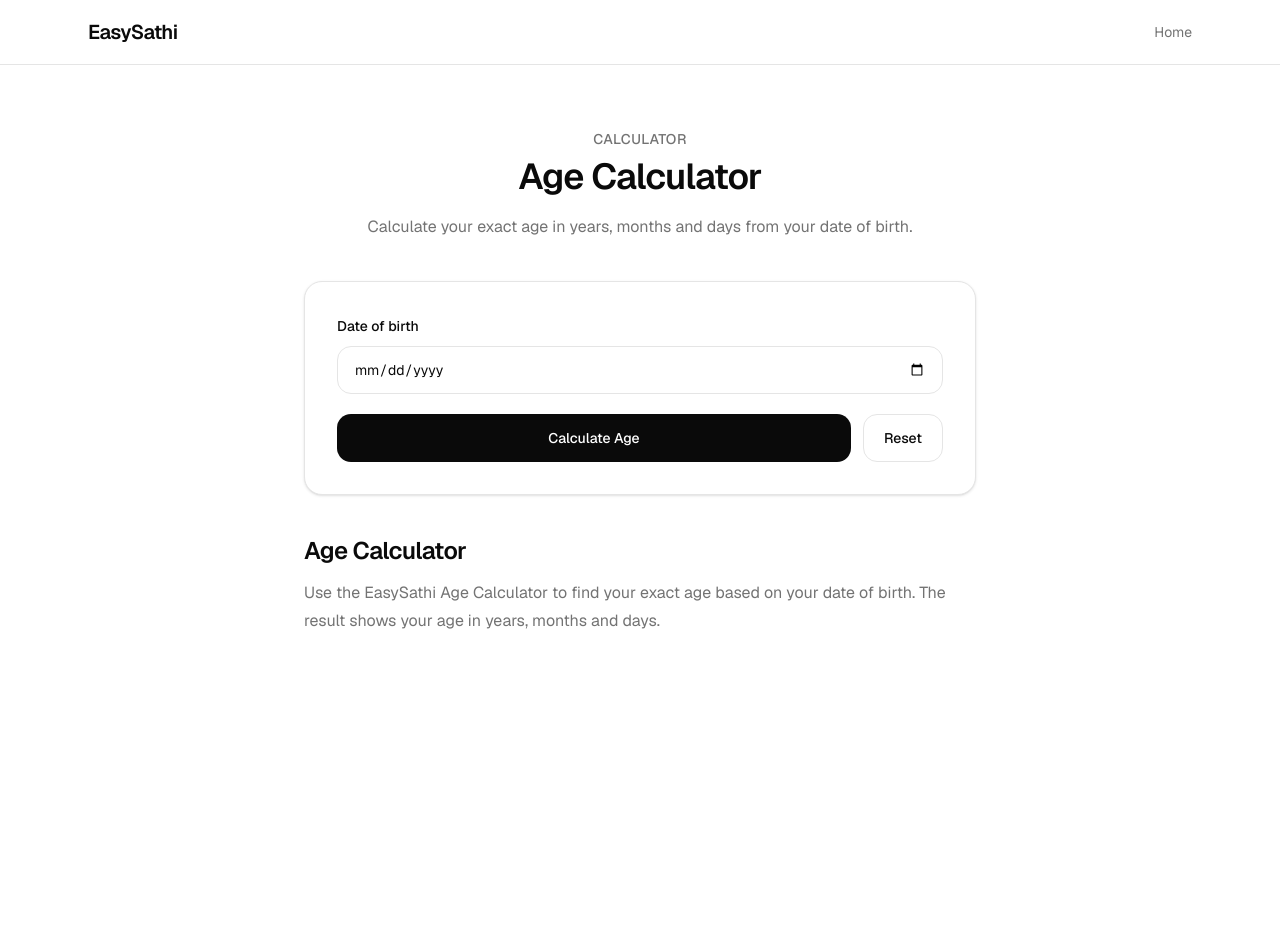
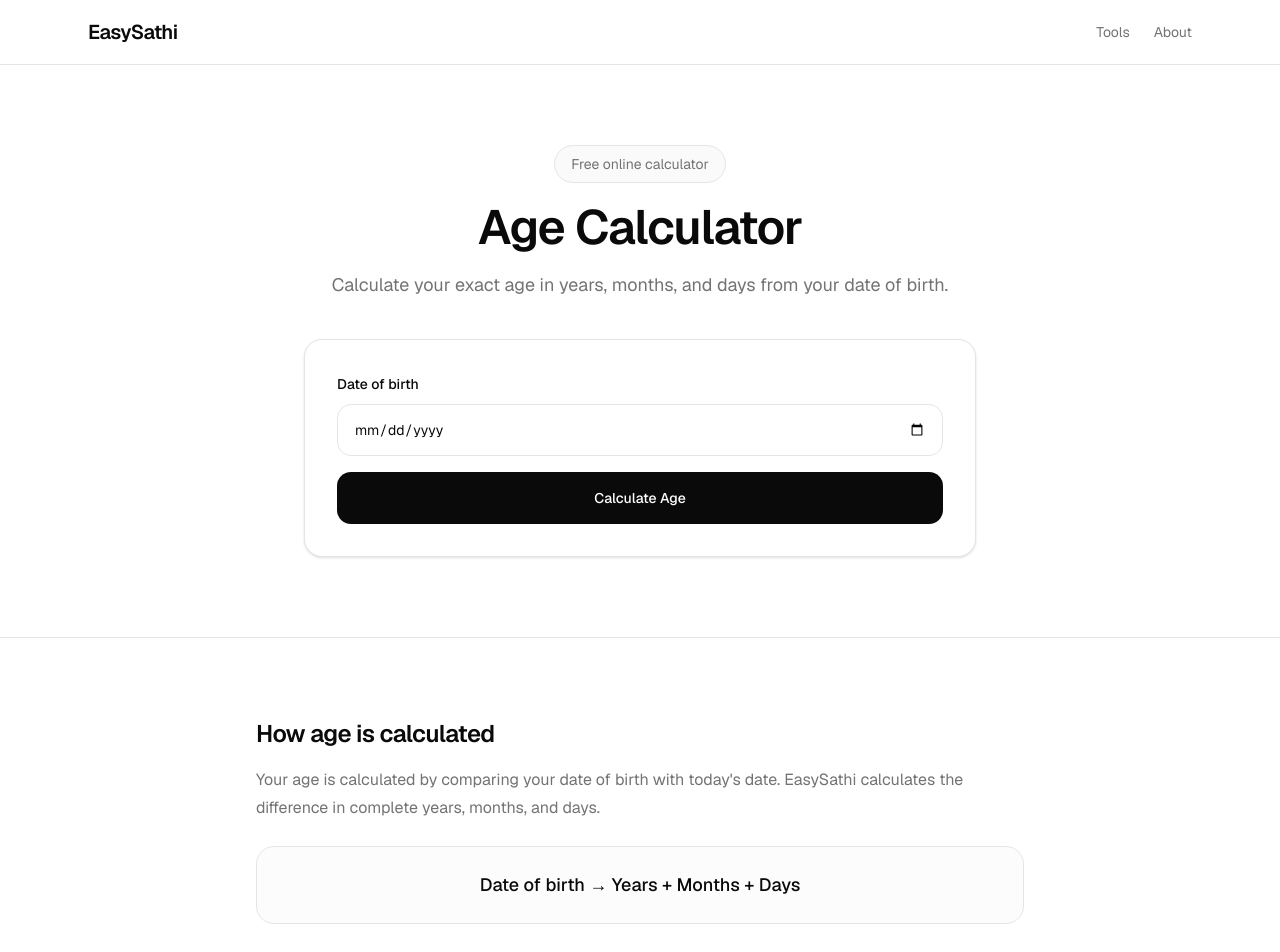
Before and after one commit to zaki9254/easysathi-v2, a Next.js app: page /calculators/age in a window 1280 px wide. Shown: the top 952 px of the page. Before the commit the page ends 800 px from the top, so only its background shows below. Built offline with nearby package versions, Linux system fonts and the light colour scheme.

Commit message:
single pages

```diff
--- a/src/app/calculators/age/page.tsx
+++ b/src/app/calculators/age/page.tsx
@@ -1,15 +1,22 @@
 "use client";
 
 import { useState } from "react";
+import { AnswerCard } from "@/components/answers/AnswerCard";
 import { calculateAge } from "@/lib/calculators/age";
+
+interface Answer {
+  title: string;
+  answer: string;
+  description?: string;
+  details?: {
+    label: string;
+    value: string;
+  }[];
+}
 
 export default function AgeCalculatorPage() {
   const [dateOfBirth, setDateOfBirth] = useState("");
-  const [result, setResult] = useState<{
-    years: number;
-    months: number;
-    days: number;
-  } | null>(null);
+  const [answer, setAnswer] = useState<Answer | null>(null);
 
   const handleCalculate = () => {
     if (!dateOfBirth) {
@@ -22,54 +29,97 @@ export default function AgeCalculatorPage() {
       return;
     }
 
-    const age = calculateAge(birthDate);
+    const result = calculateAge(birthDate);
 
-    setResult(age);
+    setAnswer({
+      title: "Age Calculation",
+
+      answer: `${result.years} years`,
+
+      description: `You are ${result.years} years, ${result.months} months and ${result.days} days old.`,
+
+      details: [
+        {
+          label: "Date of birth",
+          value: new Date(`${dateOfBirth}T00:00:00`).toLocaleDateString(
+            "en-IN",
+            {
+              day: "2-digit",
+              month: "short",
+              year: "numeric",
+            },
+          ),
+        },
+        {
+          label: "Years",
+          value: `${result.years}`,
+        },
+        {
+          label: "Months",
+          value: `${result.months}`,
+        },
+        {
+          label: "Days",
+          value: `${result.days}`,
+        },
+      ],
+    });
   };
 
-  const handleReset = () => {
+  const clearAnswer = () => {
+    setAnswer(null);
     setDateOfBirth("");
-    setResult(null);
   };
 
   return (
     <main className="min-h-screen bg-background text-foreground">
       {/* Header */}
+
       <header className="border-b">
         <div className="mx-auto flex h-16 max-w-6xl items-center justify-between px-6">
           <a href="/" className="text-xl font-semibold tracking-[-0.03em]">
             EasySathi
           </a>
 
+          <nav className="hidden items-center gap-6 text-sm text-muted-foreground md:flex">
             <a
-            href="/"
-            className="text-sm text-muted-foreground transition-colors hover:text-foreground"
+              href="/#tools"
+              className="transition-colors hover:text-foreground"
             >
-            Home
+              Tools
             </a>
+
+            <a
+              href="/#about"
+              className="transition-colors hover:text-foreground"
+            >
+              About
+            </a>
+          </nav>
         </div>
       </header>
 
       {/* Calculator */}
-      <section className="px-6 py-16">
-        <div className="mx-auto max-w-2xl">
-          <div className="text-center">
-            <p className="text-sm font-medium tracking-wide text-muted-foreground">
-              CALCULATOR
-            </p>
 
-            <h1 className="mt-2 text-4xl font-semibold tracking-[-0.04em]">
+      <section className="px-6 pb-20 pt-20">
+        <div className="mx-auto max-w-4xl text-center">
+          <div className="mb-5 inline-flex items-center rounded-full border bg-muted/50 px-4 py-2 text-sm text-muted-foreground">
+            Free online calculator
+          </div>
+
+          <h1 className="text-4xl font-semibold tracking-[-0.04em] sm:text-5xl">
             Age Calculator
           </h1>
 
-            <p className="mx-auto mt-4 max-w-xl leading-7 text-muted-foreground">
-              Calculate your exact age in years, months and days from your date
+          <p className="mx-auto mt-5 max-w-2xl text-base leading-7 text-muted-foreground sm:text-lg">
+            Calculate your exact age in years, months, and days from your date
             of birth.
           </p>
-          </div>
 
-          {/* Card */}
-          <div className="mt-10 rounded-2xl border bg-background p-6 shadow-sm sm:p-8">
+          {/* Calculator Input */}
+
+          <div className="mx-auto mt-10 max-w-2xl">
+            <div className="rounded-2xl border bg-background p-6 text-left shadow-sm sm:p-8">
               <label htmlFor="date-of-birth" className="text-sm font-medium">
                 Date of birth
               </label>
@@ -78,81 +128,69 @@ export default function AgeCalculatorPage() {
                 id="date-of-birth"
                 type="date"
                 value={dateOfBirth}
+                max={new Date().toISOString().split("T")[0]}
                 onChange={(event) => {
                   setDateOfBirth(event.target.value);
-                setResult(null);
+                  setAnswer(null);
                 }}
-              className="mt-2 h-12 w-full rounded-xl border bg-background px-4 text-sm outline-none transition focus:ring-2 focus:ring-ring"
+                className="mt-2 h-[52px] w-full rounded-xl border bg-background px-4 text-sm outline-none transition focus:ring-2 focus:ring-ring"
               />
 
-            <div className="mt-5 flex gap-3">
               <button
                 type="button"
                 onClick={handleCalculate}
-                className="h-12 flex-1 rounded-xl bg-foreground px-5 text-sm font-medium text-background transition-opacity hover:opacity-80"
+                className="mt-4 h-[52px] w-full rounded-xl bg-foreground px-5 text-sm font-medium text-background transition-opacity hover:opacity-80"
               >
                 Calculate Age
               </button>
-
-              <button
-                type="button"
-                onClick={handleReset}
-                className="h-12 rounded-xl border px-5 text-sm font-medium transition-colors hover:bg-muted"
-              >
-                Reset
-              </button>
             </div>
 
-            {/* Result */}
-            {result && (
-              <div className="mt-8 rounded-2xl border bg-muted/30 p-6">
-                <p className="text-sm font-medium text-muted-foreground">
-                  Your Age
+            {/* Answer */}
+
+            {answer && (
+              <AnswerCard
+                title={answer.title}
+                answer={answer.answer}
+                description={answer.description}
+                details={answer.details}
+                onTryAnother={clearAnswer}
+              />
+            )}
+          </div>
+        </div>
+      </section>
+
+      {/* Information */}
+
+      <section className="border-t px-6 py-20">
+        <div className="mx-auto max-w-3xl">
+          <h2 className="text-2xl font-semibold tracking-[-0.03em]">
+            How age is calculated
+          </h2>
+
+          <p className="mt-4 leading-7 text-muted-foreground">
+            Your age is calculated by comparing your date of birth with today's
+            date. EasySathi calculates the difference in complete years, months,
+            and days.
           </p>
 
-                <p className="mt-2 text-4xl font-semibold tracking-[-0.03em]">
-                  {result.years} years
-                </p>
-
-                <p className="mt-3 text-muted-foreground">
-                  You are {result.years} years, {result.months} months and{" "}
-                  {result.days} days old.
-                </p>
-
-                <div className="mt-6 grid grid-cols-3 gap-3">
-                  <div className="rounded-xl border bg-background p-4 text-center">
-                    <p className="text-2xl font-semibold">{result.years}</p>
-                    <p className="mt-1 text-xs text-muted-foreground">Years</p>
-                  </div>
-
-                  <div className="rounded-xl border bg-background p-4 text-center">
-                    <p className="text-2xl font-semibold">{result.months}</p>
-                    <p className="mt-1 text-xs text-muted-foreground">Months</p>
-                  </div>
-
-                  <div className="rounded-xl border bg-background p-4 text-center">
-                    <p className="text-2xl font-semibold">{result.days}</p>
-                    <p className="mt-1 text-xs text-muted-foreground">Days</p>
-                  </div>
-                </div>
-              </div>
-            )}
-          </div>
-
-          {/* About */}
-          <div className="mt-10">
-            <h2 className="text-2xl font-semibold tracking-[-0.03em]">
-              Age Calculator
-            </h2>
-
-            <p className="mt-3 leading-7 text-muted-foreground">
-              Use the EasySathi Age Calculator to find your exact age based on
-              your date of birth. The result shows your age in years, months and
-              days.
+          <div className="mt-6 rounded-2xl border bg-muted/30 p-6 text-center">
+            <p className="text-lg font-medium">
+              Date of birth → Years + Months + Days
             </p>
           </div>
         </div>
       </section>
+
+      {/* Footer */}
+
+      <footer className="border-t px-6 py-8">
+        <div className="mx-auto flex max-w-6xl flex-col items-center justify-between gap-3 text-sm text-muted-foreground sm:flex-row">
+          <p>© 2026 EasySathi</p>
+
+          <p>Simple answers. Less searching.</p>
+        </div>
+      </footer>
     </main>
   );
 }
```
Also changed, not shown: src/app/calculators/bmi/page.tsx (+56 -62 lines). Lines whose indentation alone changed are shown as unchanged.
